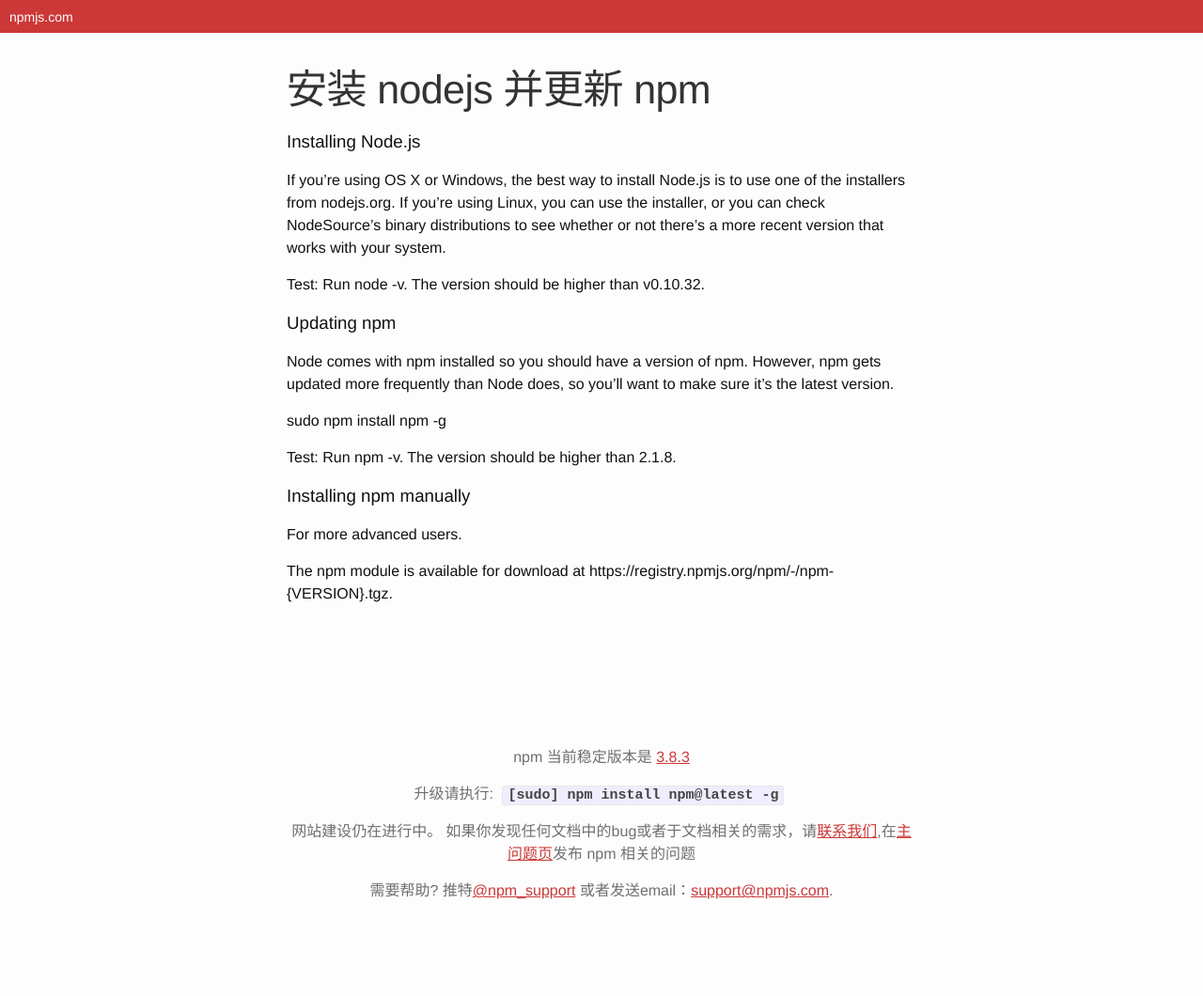
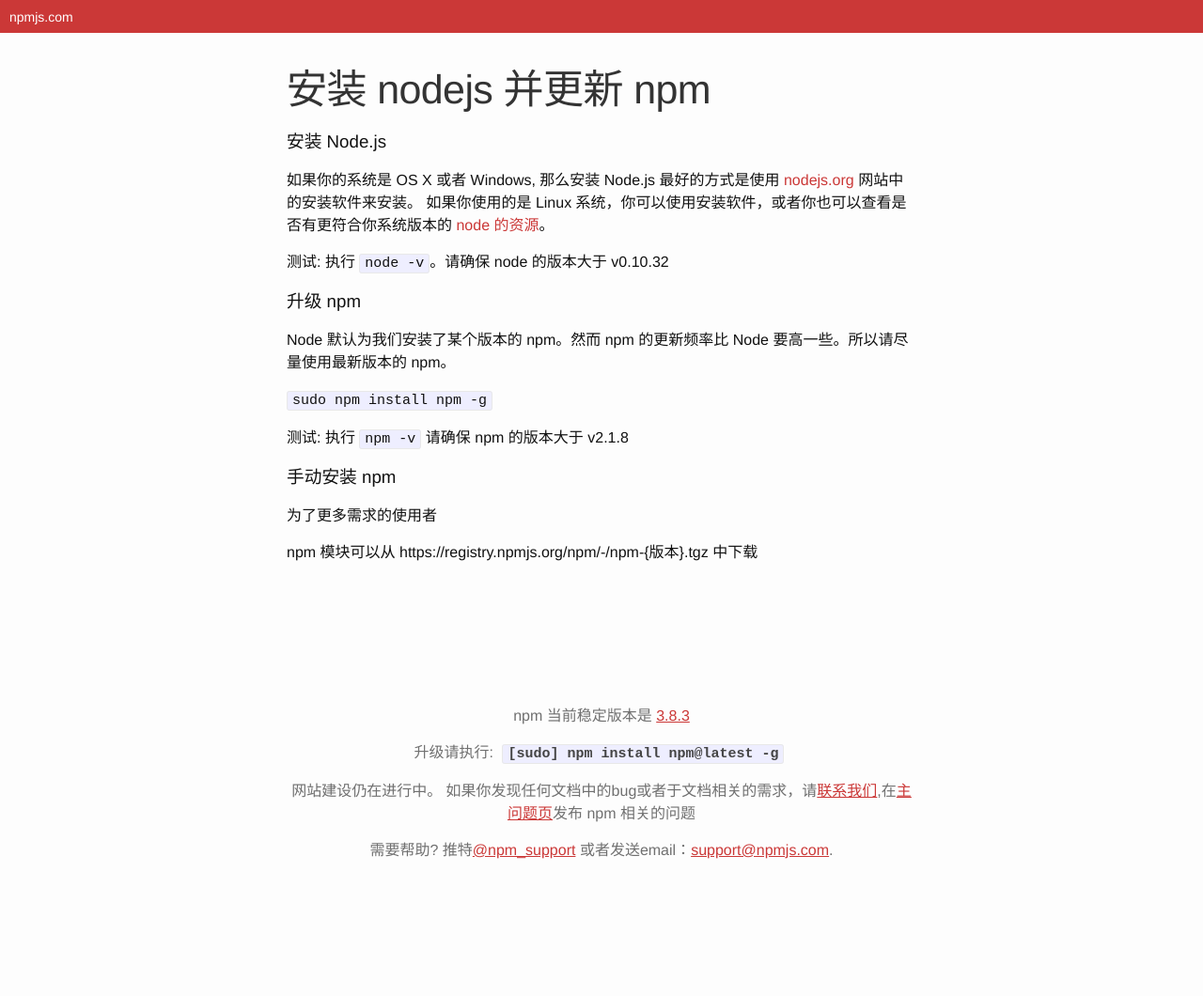
Before and after one commit to LeoHuiyi/npmjs-documentation, a Jekyll site: the page built from _posts/2000-01-14-installingNodejsAndUpdatingNpm.md, in a window 1280 px wide. Shown: the whole page at 94% size. Built offline with Jekyll 4.4.1, drawn with Linux system fonts in a browser that asks for light colours; after the commit the page ends 1017 px from its top, so only the background shows below that.

Commit message:
finish one
add `installing nodejs and updating npm`

```diff
--- a/_posts/2000-01-14-installingNodejsAndUpdatingNpm.md
+++ b/_posts/2000-01-14-installingNodejsAndUpdatingNpm.md
@@ -2,28 +2,30 @@
 layout: post
 title:  "安装 nodejs 并更新 npm"
 date:   2016-03-29 11:55:25 +0800
-finished: "☆"
+finished: "★"
 tag: 'getting-started'
 order: '02'
 ---
 
-### Installing Node.js
+### 安装 Node.js
 
-If you're using OS X or Windows, the best way to install Node.js is to use one of the installers from nodejs.org. If you're using Linux, you can use the installer, or you can check NodeSource's binary distributions to see whether or not there's a more recent version that works with your system.
+如果你的系统是 OS X 或者 Windows, 那么安装 Node.js 最好的方式是使用 [nodejs.org](https://nodejs.org/en/) 网站中的安装软件来安装。
+如果你使用的是 Linux 系统，你可以使用安装软件，或者你也可以查看是否有更符合你系统版本的 [node 的资源](https://github.com/nodesource/distributions)。
 
-Test: Run node -v. The version should be higher than v0.10.32.
+测试: 执行 `node -v`。请确保 node 的版本大于 v0.10.32
 
-### Updating npm
+### 升级 npm
 
-Node comes with npm installed so you should have a version of npm. However, npm gets updated more frequently than Node does, so you'll want to make sure it's the latest version.
+Node 默认为我们安装了某个版本的 npm。然而 npm 的更新频率比 Node 要高一些。所以请尽量使用最新版本的 npm。
 
-sudo npm install npm -g
-
-Test: Run npm -v. The version should be higher than 2.1.8.
+`sudo npm install npm -g`
 
 
-### Installing npm manually
+测试: 执行 `npm -v` 请确保 npm 的版本大于 v2.1.8
 
-For more advanced users.
 
-The npm module is available for download at https://registry.npmjs.org/npm/-/npm-{VERSION}.tgz.
+### 手动安装 npm
+
+为了更多需求的使用者
+
+npm 模块可以从 https://registry.npmjs.org/npm/-/npm-{版本}.tgz 中下载
```
